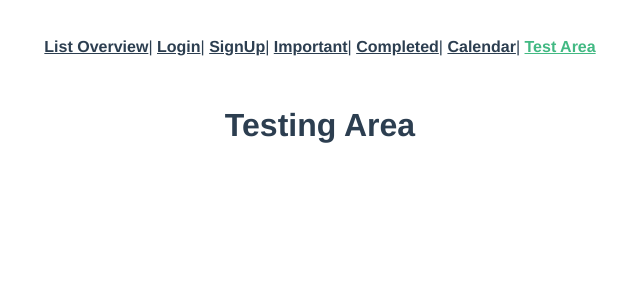
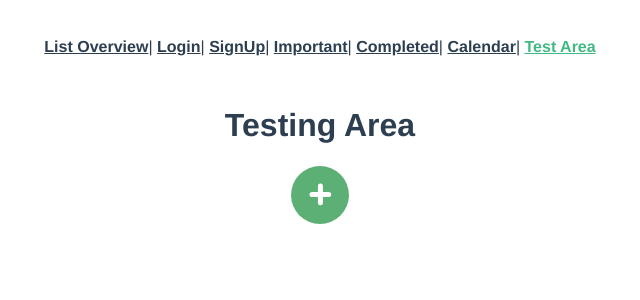
Before and after one commit to felix-tjernberg/plamera, a Vue app: page /#/testarea in a window 1280 px wide. Shown: the top 300 px of the page, without its empty margins (320-960 px from the left). Built offline with nearby package versions, Linux system fonts and the light colour scheme.

Commit message:
Add component AddTaskButton.vue

```diff
--- /dev/null
+++ b/src/components/AddTaskButton.vue
@@ -0,0 +1,21 @@
+<template>
+  <button class="addTaskButton"></button>
+</template>
+
+<script>
+export default {};
+</script>
+
+<style scoped>
+.addTaskButton {
+  background-image: Url("~@/assets/Plus.svg");
+  background-position-x: center;
+  background-position-y: center;
+  background-repeat: no-repeat;
+  border-radius: 30px;
+  background-color: #5db075;
+  border: none;
+  height: 58px;
+  width: 58px;
+}
+</style>
--- a/src/views/TestArea.vue
+++ b/src/views/TestArea.vue
@@ -1,5 +1,17 @@
 <template>
   <div>
     <h1>Testing Area</h1>
+    <AddTaskButton> </AddTaskButton>
   </div>
 </template>
+
+<script>
+import AddTaskButton from '@/components/AddTaskButton.vue'
+
+export default {
+  components: {
+    AddTaskButton
+  }
+
+}
+</script>
```
Also changed, not shown: src/assets/Plus.svg (added).
